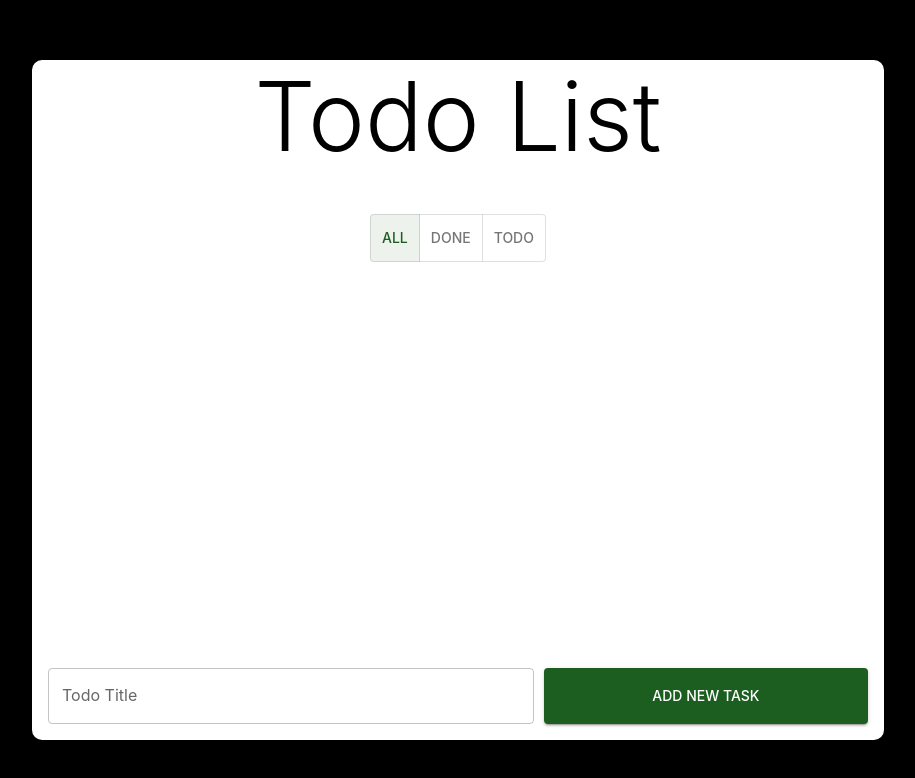
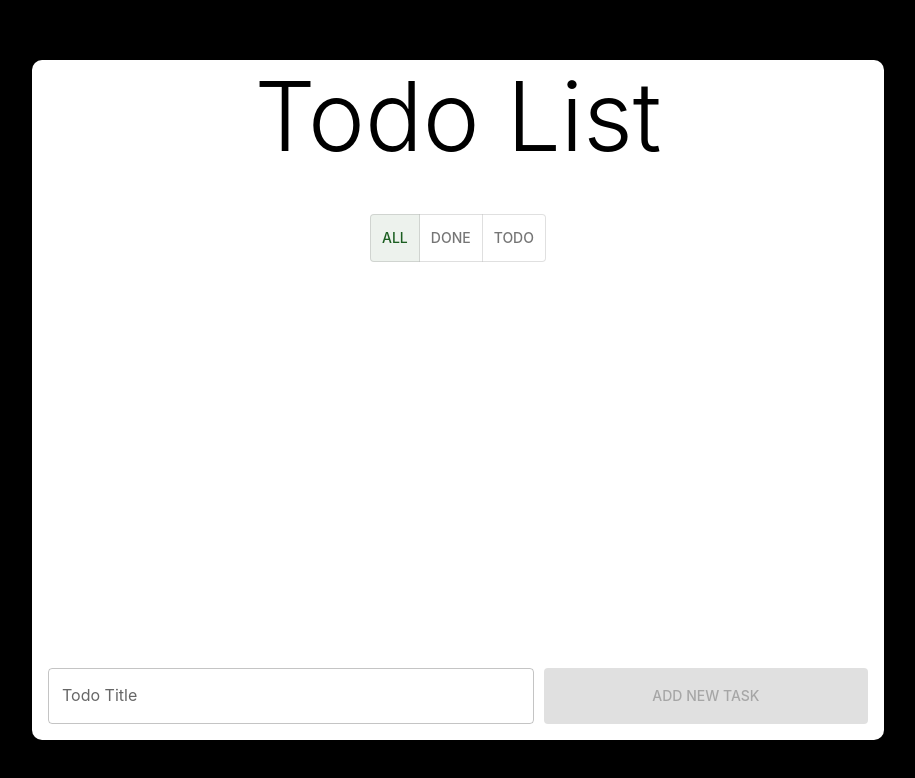
Before and after one commit to MgBeyy/React-Todo-List, a React (Create React App) app: page / in a window 1280 px wide. Shown: the top 778 px of the page, without its empty margins (182-1097 px from the left). Built offline with nearby package versions, Linux system fonts and the light colour scheme.

Commit message:
feat: disable "Add new task" button when input is empty

```diff
--- a/src/Components/TodoWidget.js
+++ b/src/Components/TodoWidget.js
@@ -198,6 +198,7 @@ export default function TodoWidget() {
             onClick={() => {
               handleAddNewTask();
             }}
+            disabled={!newTask.text}
           >
             Add new task
           </Button>
```
